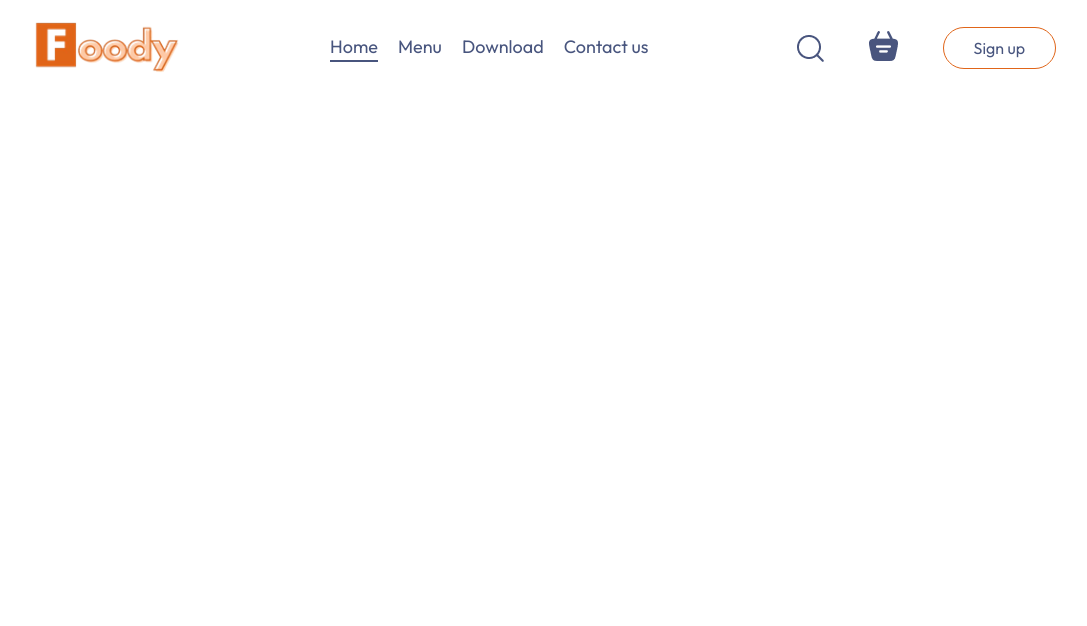
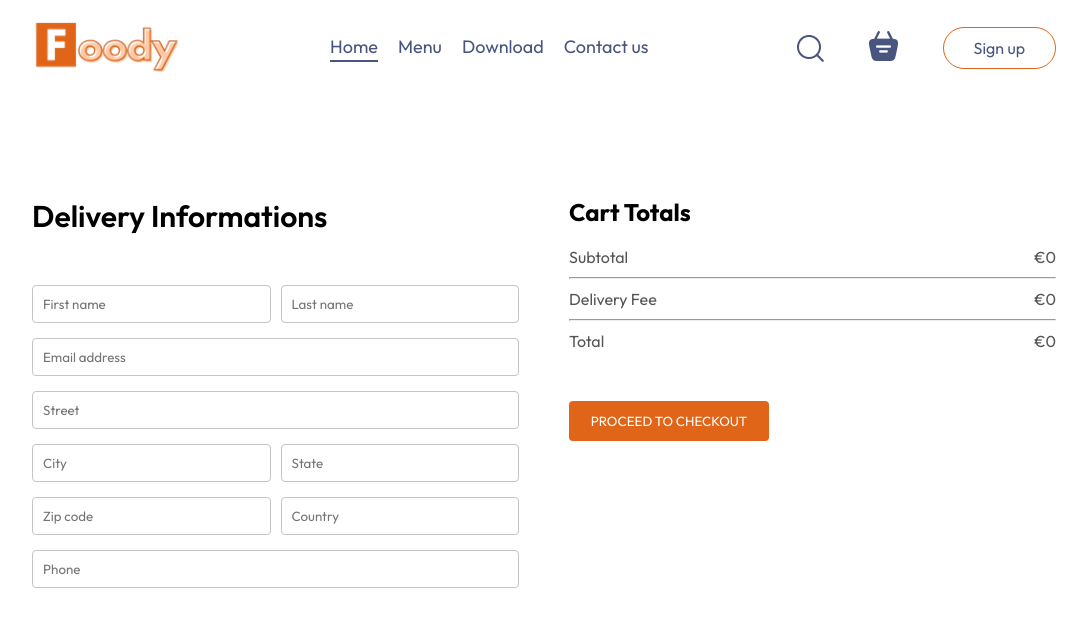
Before and after one commit to fiacrenet/foody, a React (Vite) app in the folder frontend/: page /order in a window 1280 px wide. Shown: the top 626 px of the page, without its empty margins (96-1183 px from the left). Built offline with nearby package versions, Linux system fonts and the light colour scheme.

Commit message:
Finish the complete frontend implementation

```diff
--- a/frontend/src/pages/Cart/Cart.jsx
+++ b/frontend/src/pages/Cart/Cart.jsx
@@ -54,12 +54,12 @@
             <hr />
             <div className='cart-total-details'>
               <p>Delivery Fee</p>
-              <p>€{2}</p>
+              <p>€{getTotalCartAmount()===0?0:2}</p>
             </div>
             <hr />
             <div className='cart-total-details'>
               <p>Total</p>
-              <p>€{getTotalCartAmount()+2}</p>
+              <p>€{getTotalCartAmount()===0?0:getTotalCartAmount()+2}</p>
             </div>
           </div>
           <button onClick={() => navigate('/order')}> PROCEED TO CHECKOUT </button>
--- a/frontend/src/pages/PlaceOrder/PlaceOrder.jsx
+++ b/frontend/src/pages/PlaceOrder/PlaceOrder.jsx
@@ -1,9 +1,55 @@
-import React from 'react'
+import React, { useContext } from 'react'
 import '../../styles/PlaceOrder.css'
+import { StoreContext } from '../../context/StoreContext'
 
 function PlaceOrder() {
+
+  const {getTotalCartAmount}= useContext(StoreContext);
+
   return (
     <div>
+      <form className='place-order' action="">
+        <div className="place-order-left">
+          <p className="title">Delivery Informations</p>
+          <div className="multi-fields">
+            <input type="text" placeholder='First name'/>
+            <input type="text" placeholder='Last name'/>
+          </div>
+          <input type="email" placeholder='Email address'/>
+          <input type="text" placeholder='Street'/>
+          <div className="multi-fields">
+            <input type="text" placeholder='City' />
+            <input type="text" placeholder='State'/>
+          </div>
+          <div className="multi-fields">
+            <input type="text" placeholder='Zip code'/>
+            <input type="text" placeholder='Country'/>
+          </div>
+          <input type="text" placeholder='Phone' />
+        </div>
+        <div className="place-order-right">
+            <div className="cart-total">
+              <h2>Cart Totals </h2>
+              <div>
+                <div className='cart-total-details'>
+                  <p>Subtotal</p>
+                  <p>€{getTotalCartAmount()}</p>
+                </div>
+                <hr />
+                <div className='cart-total-details'>
+                  <p>Delivery Fee</p>
+                  <p>€{getTotalCartAmount() === 0 ? 0 : 2}</p>
+                </div>
+                <hr />
+                <div className='cart-total-details'>
+                  <p>Total</p>
+                  <p>€{getTotalCartAmount() === 0 ? 0 : getTotalCartAmount() + 2}</p>
+                </div>
+              </div>
+              <button onClick={() => navigate('/order')}> PROCEED TO CHECKOUT </button>
+            </div>
+        </div>
+      </form>
 
     </div>
   )
--- a/frontend/src/styles/PlaceOrder.css
+++ b/frontend/src/styles/PlaceOrder.css
@@ -0,0 +1,41 @@
+.place-order{
+    display: flex;
+    align-items: start;
+    justify-content: space-between;
+    gap: 50px;
+    margin-top: 100px;
+}
+
+.place-order-left{
+    width: 100%;
+    max-width: max(30%,500px);
+}
+
+.place-order-left .title{
+    font-size: 30px;
+    font-weight: 600;
+    margin-bottom: 50px;
+}
+
+.place-order-left input{
+    margin-bottom: 15px;
+    width: 100%;
+    padding:10px;
+    border: 1px  solid #c5c5c5;
+    border-radius: 4px;
+    outline-color: #E06519;
+}
+
+.place-order-left .multi-fields{
+    display: flex;
+    gap: 10px;
+}
+
+.place-order-right{
+    width: 100%;
+    max-width: max(40%, 500px);
+}
+
+.place-order .cart-total button{
+    margin-top: 30px;
+}
```
